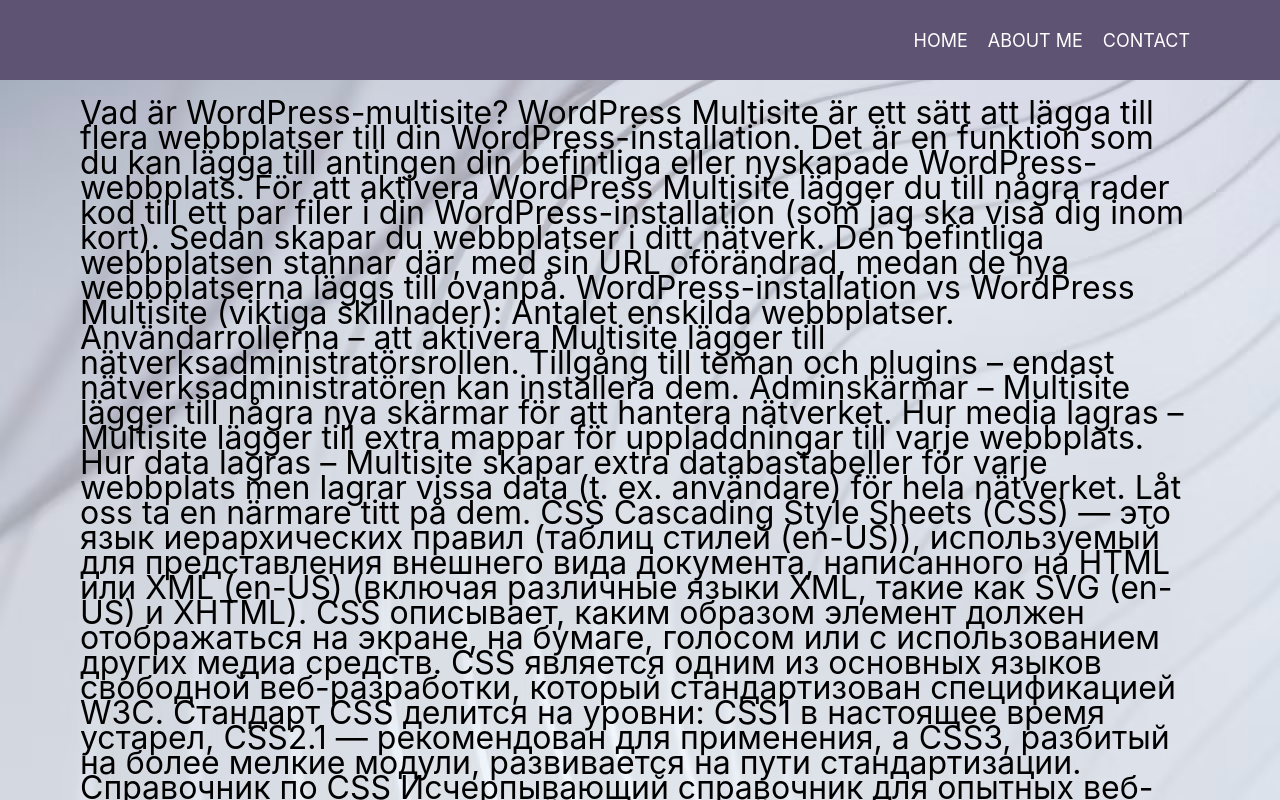
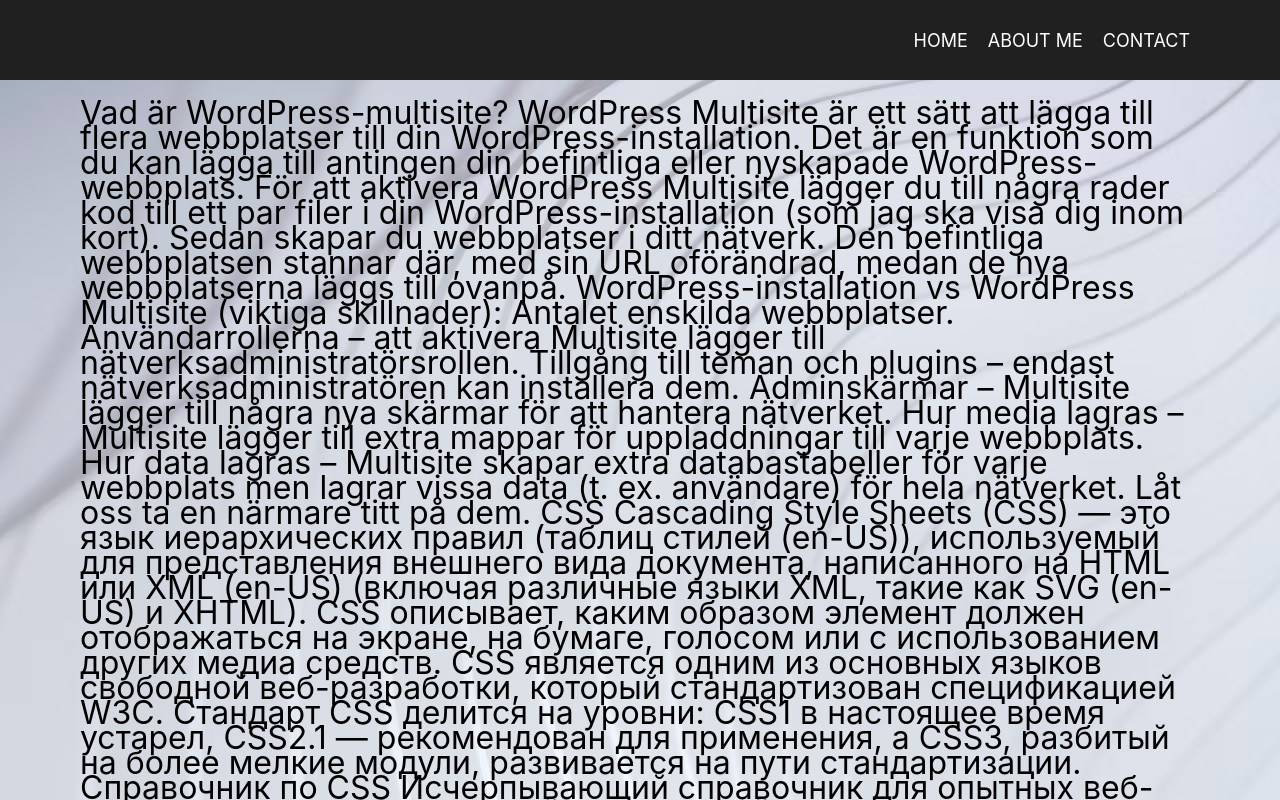
Before and after one commit to HannaTylna/portfolio_react, a React (Create React App) app: page / in a window 1280 px wide. Shown: the top 800 px of the page. Built offline with nearby package versions, Linux system fonts and the light colour scheme.

Commit message:
change some colors

```diff
--- a/src/App.css
+++ b/src/App.css
@@ -17,7 +17,7 @@
   bottom: 0;
   width: 100%;
   height: 100px;
-  background-color: #5e5373;
+  background-color: #202020;
 }
 .header::before {
   content: "";
@@ -26,7 +26,7 @@
   left: 0;
   width: 100%;
   height: 100%;
-  background-color: #5e5373;
+  background-color: #202020;
   z-index: 2;
 }
 .header__body{
```
